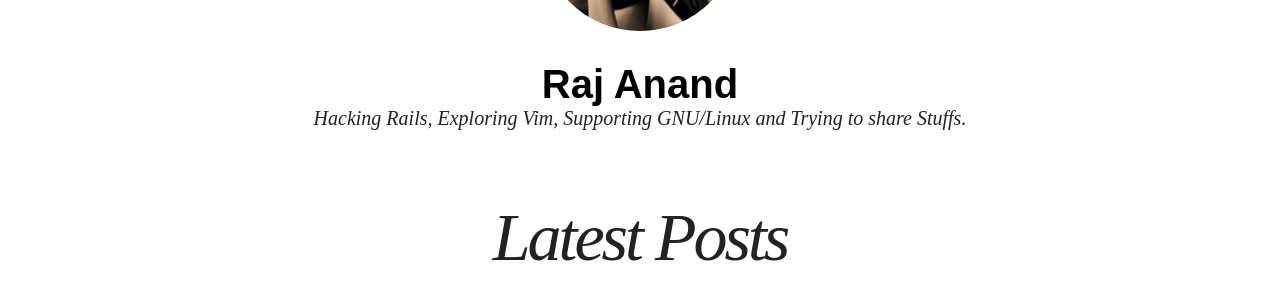
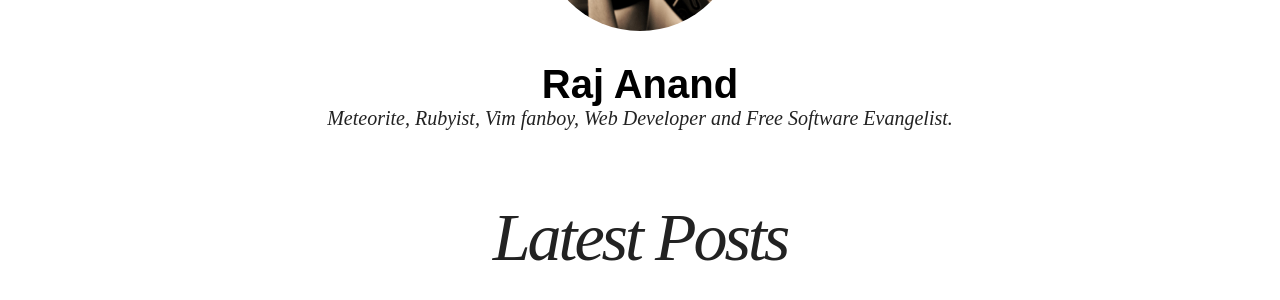
Before and after one commit to rajanand02/rajanand02.github.io, a Jekyll site: the page built from index.html, in a window 1280 px wide. Shown: the part 265-565 px from the top of the page. Built offline with Jekyll 4.4.1, drawn with Linux system fonts in a browser that asks for light colours; nearby versions of some CDN libraries.

Commit message:
update heading

```diff
--- a/_config.yml
+++ b/_config.yml
@@ -1,5 +1,5 @@
 title:            Raj Anand
-description:      Hacking Rails, Exploring Vim, Supporting GNU/Linux and Trying to share Stuffs.
+description:      Meteorite, Rubyist, Vim fanboy, Web Developer and Free Software Evangelist.
 logo:             profile_pic.jpg
 disqus_shortname: rajanand02
 search:           true
```
